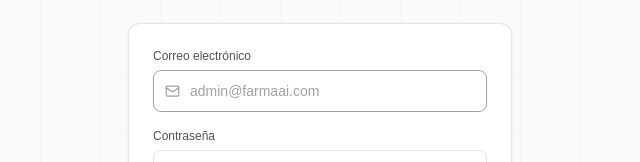
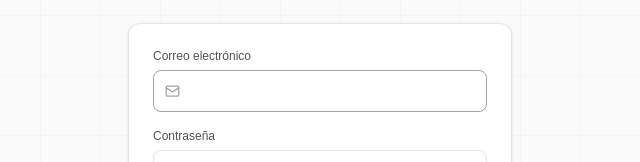
Before and after one commit to Tiago013/CRMFARMACIA, a Next.js app in the folder frontend/: page /login in a window 1280 px wide. Shown: the part 165-327 px from the top of the page, without its empty margins (320-960 px from the left). Built offline with nearby package versions, Linux system fonts and the light colour scheme.

Commit message:
Update email input placeholder to empty string
Changed the email input placeholder from a specific email to an empty string.

```diff
--- a/frontend/src/app/login/page.tsx
+++ b/frontend/src/app/login/page.tsx
@@ -117,7 +117,7 @@ export default function LoginPage() {
                   value={email}
                   onChange={(e) => setEmail(e.target.value)}
                   required
-                  placeholder="admin@farmaai.com"
+                  placeholder=""
                   className="w-full pl-9 pr-3 py-2.5 bg-white dark:bg-[#111111] border border-neutral-200 dark:border-neutral-800 rounded-lg text-sm text-neutral-900 dark:text-white focus:border-neutral-400 dark:focus:border-neutral-600 outline-none transition-colors placeholder:text-neutral-400"
                   autoFocus
                   autoComplete="email"
```
